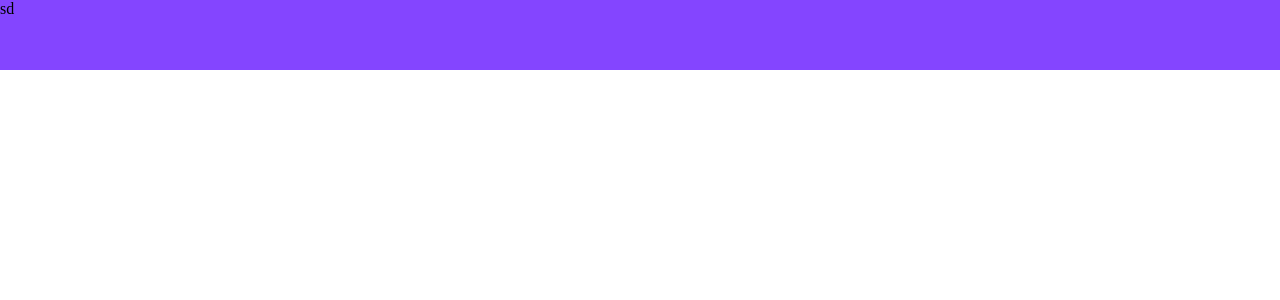
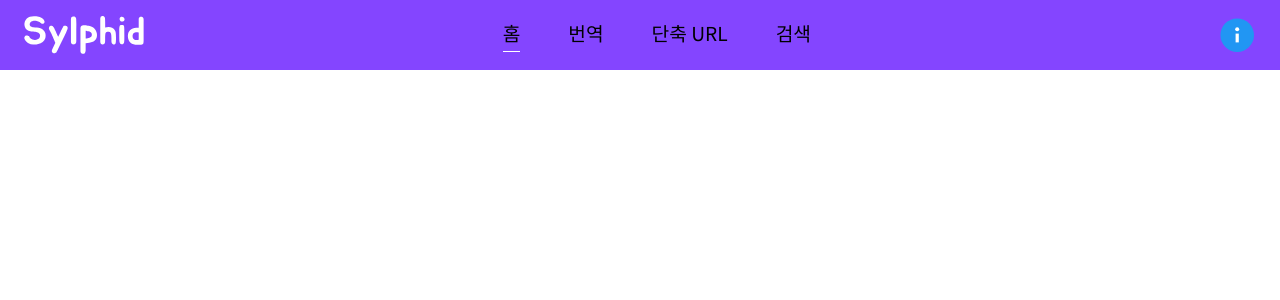
Before and after one commit to yiyb0603/Sylphid_Web, a React app: page / in a window 1280 px wide. Shown: the top 300 px of the page. Built offline with nearby package versions, Linux system fonts and the light colour scheme.

Commit message:
Add: Header

```diff
--- a/src/components/App.tsx
+++ b/src/components/App.tsx
@@ -12,10 +12,13 @@ const App = (): JSX.Element => {
 };
 
 const globalStyle: SerializedStyles = css`
+  @import url(//fonts.googleapis.com/earlyaccess/notosanskr.css);
+
   * {
     margin: 0;
     padding: 0;
     box-sizing: border-box;
+    font-family: 'Noto Sans KR' !important;
   }
 
   html,
--- a/src/components/Common/Header.tsx
+++ /dev/null
@@ -1,27 +0,0 @@
-import React from 'react';
-import { css } from '@emotion/react';
-import { palette } from 'styles/palette';
-
-const Header = (): JSX.Element => {
-  return (
-    <div css={header}>
-      <div css={headerContents}>
-        sd
-      </div>
-    </div>
-  );
-};
-
-const header = css`
-  height: 70px;
-  max-height: 70px;
-  background-color: ${palette.main};
-`;
-
-const headerContents = css`
-  width: 100%;
-  max-width: 1400px;
-  margin: 0 auto;
-`;
-
-export default Header;
--- /dev/null
+++ b/src/components/Common/Header/HeaderInfo.tsx
@@ -0,0 +1,17 @@
+import { css } from '@emotion/react';
+import { SerializedStyles } from '@emotion/utils';
+import { FcInfo } from 'react-icons/fc';
+import { fontSize } from 'styles/fontSize';
+
+const HeaderInfo = (): JSX.Element => {
+  return (
+    <FcInfo css={headerInfo} />
+  );
+};
+
+const headerInfo: SerializedStyles = css`
+  font-size: ${fontSize.bigger};
+  cursor: pointer;
+`;
+
+export default HeaderInfo;
--- /dev/null
+++ b/src/components/Common/Header/HeaderLink/HeaderLinkItem.tsx
@@ -0,0 +1,43 @@
+import { useHistory } from 'react-router-dom';
+import { History } from 'history';
+import { css } from '@emotion/react';
+import usePathName from 'hooks/usePathName';
+import { fontSize } from 'styles/fontSize';
+import { palette } from 'styles/palette';
+import { useCallback } from 'react';
+
+type HeaderLinkItemProps = {
+  name: string;
+  route: string;
+}
+
+const HeaderLinkItem = ({
+  name,
+  route,
+}: HeaderLinkItemProps): JSX.Element => {
+  const history: History = useHistory();
+  const pathName: string = usePathName();
+
+  const handlePushToLink = useCallback((): void => {
+    history.push(route);
+  }, [history, route]);
+
+  return (
+    <div
+      css={headerLinkItem(pathName, route)}
+      onClick={handlePushToLink}
+    >
+      {name}
+    </div>
+  );
+};
+
+const headerLinkItem = (pathName: string, route: string) => css`
+  font-size: ${fontSize.small};
+  margin-right: 3rem;
+  border-bottom: ${pathName === route ? `1px solid ${palette.white}` : 'none'};
+  padding-bottom: 0.25rem;
+  cursor: pointer;
+`;
+
+export default HeaderLinkItem;
--- /dev/null
+++ b/src/components/Common/Header/HeaderLink/index.tsx
@@ -0,0 +1,26 @@
+import { css, SerializedStyles } from '@emotion/react';
+import { INavLink, navLinks } from 'lib/models/navLinks';
+import HeaderLinkItem from './HeaderLinkItem';
+
+const HeaderLink = (): JSX.Element => {
+  return (
+    <div css={headerLink}>
+      {
+        navLinks.map(({ name, route }: INavLink, idx: number) => (
+          <HeaderLinkItem
+            key={idx}
+            name={name}
+            route={route}
+          />
+        ))
+      }
+    </div>
+  );
+};
+
+const headerLink: SerializedStyles = css`
+  display: flex;
+  align-items: center;
+`;
+
+export default HeaderLink;
--- /dev/null
+++ b/src/components/Common/Header/HeaderLogo.tsx
@@ -0,0 +1,19 @@
+import { css, SerializedStyles } from '@emotion/react';
+import Logo from 'assets/icons/Logo.svg';
+
+const HeaderLogo = (): JSX.Element => {
+  return (
+    <img
+      src={Logo}
+      css={headerLogo}
+      alt='logo'
+    />
+  );
+};
+
+const headerLogo: SerializedStyles = css`
+  width: 120px;
+  cursor: pointer;
+`;
+
+export default HeaderLogo;
--- /dev/null
+++ b/src/components/Common/Header/index.tsx
@@ -0,0 +1,33 @@
+import { css, SerializedStyles } from '@emotion/react';
+import { palette } from 'styles/palette';
+import HeaderInfo from './HeaderInfo';
+import HeaderLink from './HeaderLink';
+import HeaderLogo from './HeaderLogo';
+
+const Header = (): JSX.Element => {
+  return (
+    <div css={header}>
+      <div css={headerContents}>
+        <HeaderLogo />
+        <HeaderLink />
+        <HeaderInfo />
+      </div>
+    </div>
+  );
+};
+
+const header: SerializedStyles = css`
+  height: 70px;
+  max-height: 70px;
+  background-color: ${palette.main};
+`;
+
+const headerContents: SerializedStyles = css`
+  height: 100%;
+  padding: 0 1.5rem;
+  display: flex;
+  justify-content: space-between;
+  align-items: center;
+`;
+
+export default Header;
--- a/src/components/Common/PageTemplate.tsx
+++ b/src/components/Common/PageTemplate.tsx
@@ -11,7 +11,7 @@ const PageTemplate = ({
   return (
     <>
       <Header />
-        {children}
+      {children}
       {/* <Footer /> */}
     </>
   );
--- /dev/null
+++ b/src/hooks/usePathName.ts
@@ -0,0 +1,8 @@
+import { useLocation } from 'react-router-dom';
+
+const usePathName = (): string => {
+  const { pathname } = useLocation();
+  return pathname as string;
+}
+
+export default usePathName;
--- /dev/null
+++ b/src/lib/models/navLinks.ts
@@ -0,0 +1,26 @@
+export type INavLink = {
+  name: string;
+  route: string;
+}
+
+export const navLinks: INavLink[] = [
+  {
+    name: '홈',
+    route: '/',
+  },
+
+  {
+    name: '번역',
+    route: '/translate',
+  },
+
+  {
+    name: '단축 URL',
+    route: '/short-url',
+  },
+
+  {
+    name: '검색',
+    route: '/search',
+  },
+];
--- /dev/null
+++ b/src/styles/fontSize.ts
@@ -0,0 +1,14 @@
+export const fontSize = {
+  large: '3rem',
+  biggest: '2.85rem',
+  bigger: '2.4rem',
+  big: '2.2rem',
+  regular: '2rem',
+  medium: '1.9rem',
+  normallest: '1.7rem',
+  normal: '1.5rem',
+  contents: '1.35rem',
+  small: '1.2rem',
+  smallest: '1rem',
+  default: '14px',
+};
--- a/src/styles/palette.ts
+++ b/src/styles/palette.ts
@@ -1,29 +1,4 @@
-interface IPalette {
-	red: string;
-	orange: string;
-	yellow: string;
-	green: string;
-	lighterGreen: string;
-	main: string;
-	blue: string;
-	skyBlue: string;
-	navy: string;
-	pink: string;
-	mint: string;
-	lighterGray: string;
-	gray: string;
-	white: string;
-	lighterBlack: string;
-	black: string;
-	snow: string;
-	bronze: string;
-	silver: string;
-	platinum: string;
-	diamond: string;
-	master: string;
-};
-
-export const palette: IPalette = {
+export const palette = {
 	red: '#ff1001',
 	orange: '#ff811d',
 	yellow: '#faef18',
```
Also changed, not shown: 1 other file (tests, documents, lock files or other folders).
